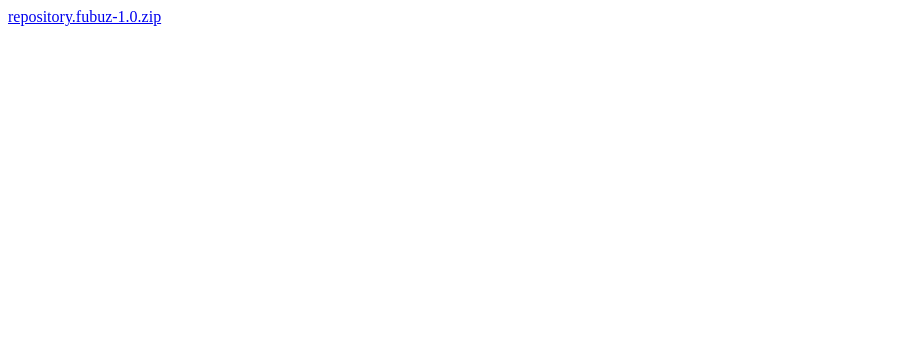
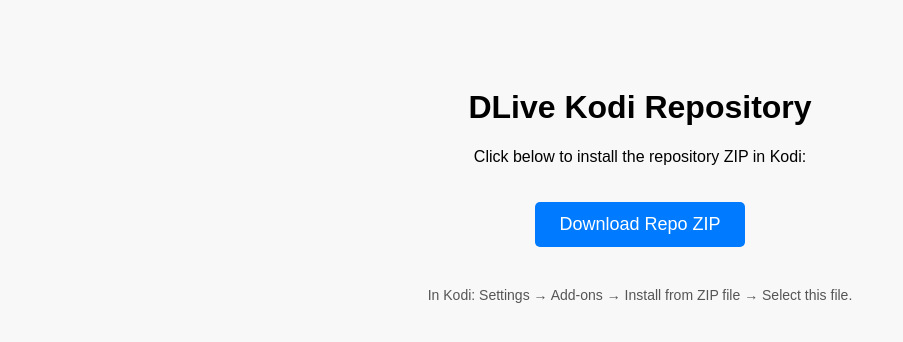
Before and after one commit to CK-REPO1/DLIVE, a plain HTML site: page index.html in a window 1280 px wide. Shown: the whole page, without its empty margins (0-903 px from the left). Drawn offline with Linux system fonts and the light colour scheme.

Commit message:
Update index.html

```diff
--- a/index.html
+++ b/index.html
@@ -1,2 +1,18 @@
 <!DOCTYPE html>
-<a href="repository.fubuz-1.0.zip">repository.fubuz-1.0.zip</a>
+<html lang="en">
+<head>
+  <meta charset="UTF-8" />
+  <title>DLive Kodi Repo</title>
+</head>
+<body style="font-family: Arial, sans-serif; background-color: #f8f8f8; text-align: center; padding-top: 60px;">
+  <h1>DLive Kodi Repository</h1>
+  <p>Click below to install the repository ZIP in Kodi:</p>
+  <a href="repository.ck-1.0.zip"
+     style="display: inline-block; margin-top: 20px; padding: 12px 24px; background-color: #007bff; color: white; text-decoration: none; border-radius: 5px; font-size: 18px;">
+     Download Repo ZIP
+  </a>
+  <p style="margin-top: 40px; font-size: 14px; color: #555;">
+    In Kodi: Settings → Add-ons → Install from ZIP file → Select this file.
+  </p>
+</body>
+</html>
```
